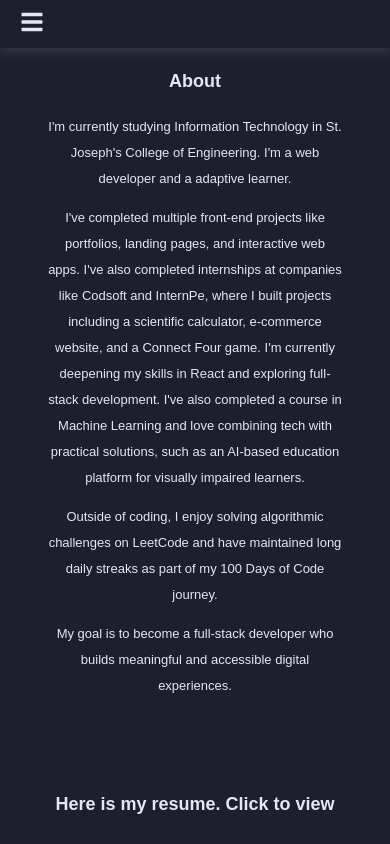
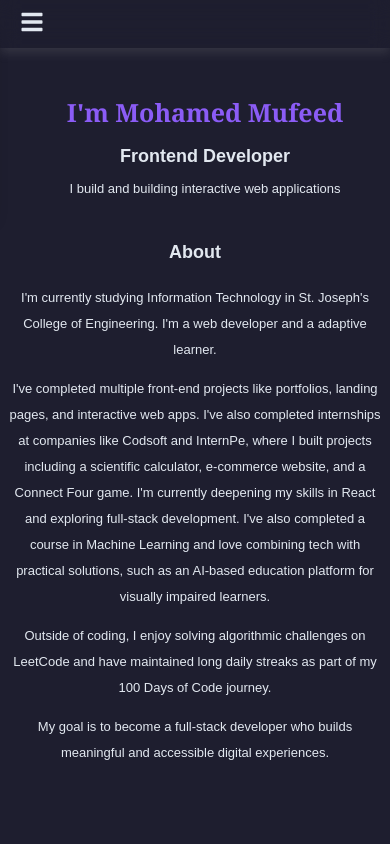
Before and after one commit to Mohamed-Mufeed/Portfolio, a React (Vite) app: page / in a window 390 px wide. Shown: the top 844 px of the page. Built offline with nearby package versions, Linux system fonts and the light colour scheme.

Commit message:
Update Media Queries

```diff
--- a/src/App.css
+++ b/src/App.css
@@ -6,7 +6,8 @@
   left: 0;
   top: 0;
   display: flex;
-  justify-content: start;
+  box-shadow: 0 5px 15px #00000059;
+  justify-content: center;
   z-index: 100;
   -webkit-backdrop-filter: blur(10px);
   backdrop-filter: blur(10px);
@@ -27,7 +28,13 @@
 
 
 @media screen and (max-width:431px){
- h2{
+ html{
+  scroll-padding-top: 60px;
+ }
+  .bannerLeft h1{
+  font-size: 25px;
+ }
+  h2{
   font-size:large ;
  }
  p{
@@ -38,7 +45,8 @@
  }
   .header{
     display: flex;
-    justify-content: left;
+    justify-content: start;
+    position: fixed;
   }
   .header ul{
     display: none;
@@ -46,14 +54,26 @@
   .header .hamburger{
     display: block;
   }
+  .appContainer{
+    display: flex;
+    flex-direction: column;
+  }
   .leftFixed{
-    display: none;
+    padding: 10px;
+    width: 100%;
+    position: static;
   }
   .rightScroll{
+    padding: 0px 0px;
     width: 100%;
     margin-left: 0;
     text-align: center;
   }
+
+  .mediaName{
+    display: block;
+  }
+
 .skillContainer{
     width: 100%;
   }
--- a/src/index.css
+++ b/src/index.css
@@ -14,7 +14,7 @@ body {
 .leftFixed {
   display: flex;
   justify-content: center;
-  max-width: 45%;
+  width: 45%;
   padding: 40px;
   position: fixed;
   left: 0;
@@ -35,10 +35,17 @@ body {
   display: none;
 } */
 
-.hamburger.rotate{
-  transform: rotate(360deg);
-  transition: transform 0.5s ease-in-out;
+.hamburger{
+  display: flex;
+  align-items: center;
+  gap: 10px;
 }
+.mediaName{
+  display: none;
+  color: #8b5cf6;
+  font-weight: bold;
+}
+
 
 .icon {
 
@@ -88,6 +95,7 @@ body {
 }
 
 .sticky-name {
+  /* display: none; */
   position: sticky;
   top: 0;
   width: 100%;
```
